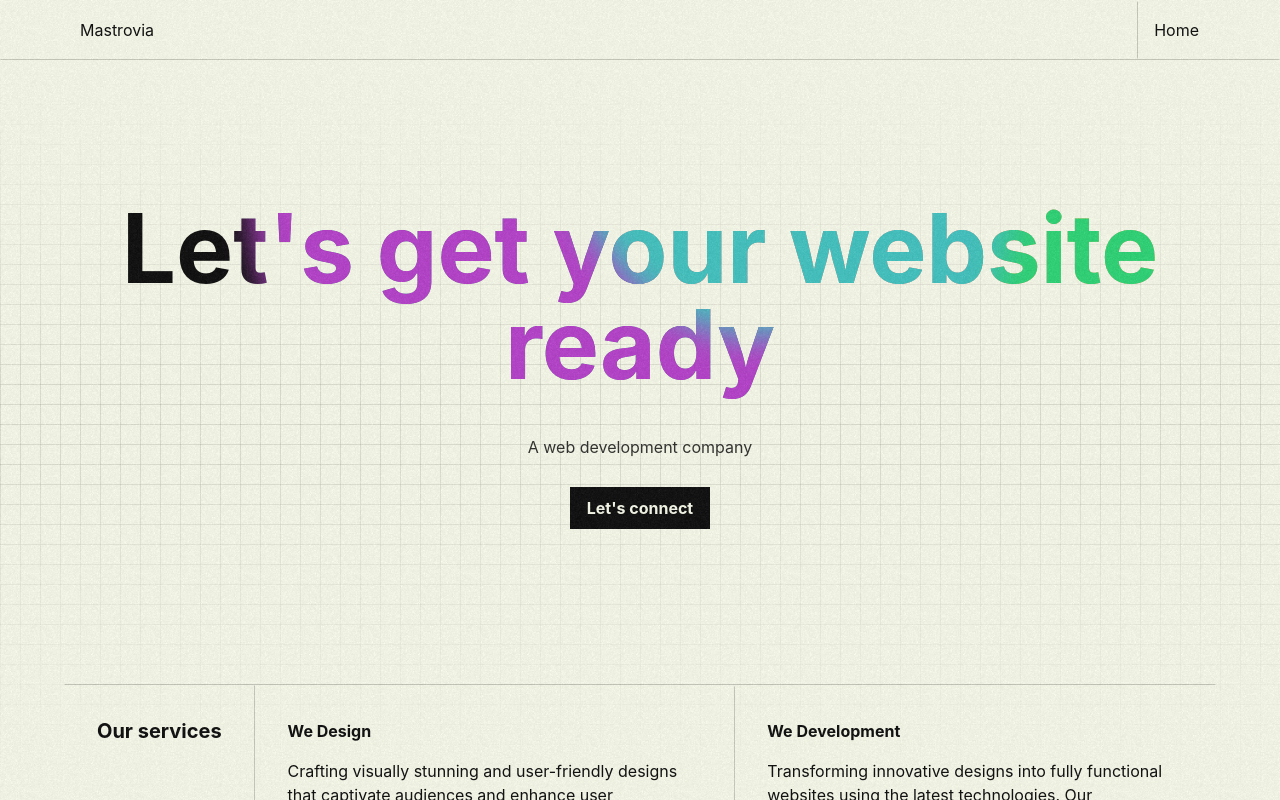
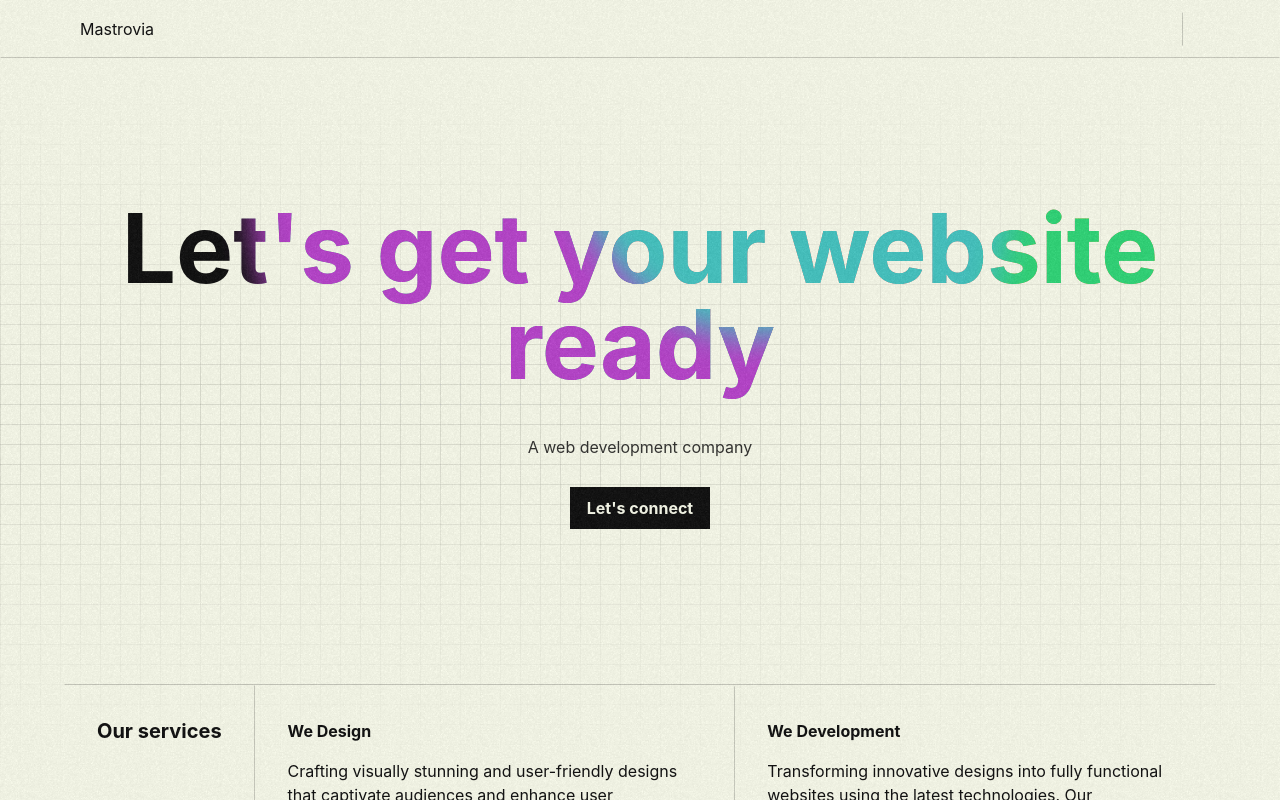
Before and after one commit to mastrovia/mastrovia, a React (Vite) app: page / in a window 1280 px wide. Shown: the top 800 px of the page. Built offline with nearby package versions, Linux system fonts and the light colour scheme; a web font is replaced by a local one.

Commit message:
feat(update): hide price options

```diff
--- a/src/Components/Navbar.tsx
+++ b/src/Components/Navbar.tsx
@@ -12,7 +12,7 @@ export default function Navbar() {
         </h1>
 
         <div className="transition-all p-4 border border-[#00000000] border-l-[var(--border)]">
-          Home
+
         </div>
         {/* <p className="p-4">Let's connect</p> */}
         {/* <ul className="flex flex-row items-center cursor-pointer">
--- a/src/Pages/Home.tsx
+++ b/src/Pages/Home.tsx
@@ -2,7 +2,7 @@
 // import arrow from "../assets/arrow.png";
 import { motion } from "motion/react";
 import Button from "../Components/Button";
-import PricingCard from "../Components/PricingCard";
+// import PricingCard from "../Components/PricingCard";
 import ContactPage from "./Contact";
 
 export default function HomePage() {
```
